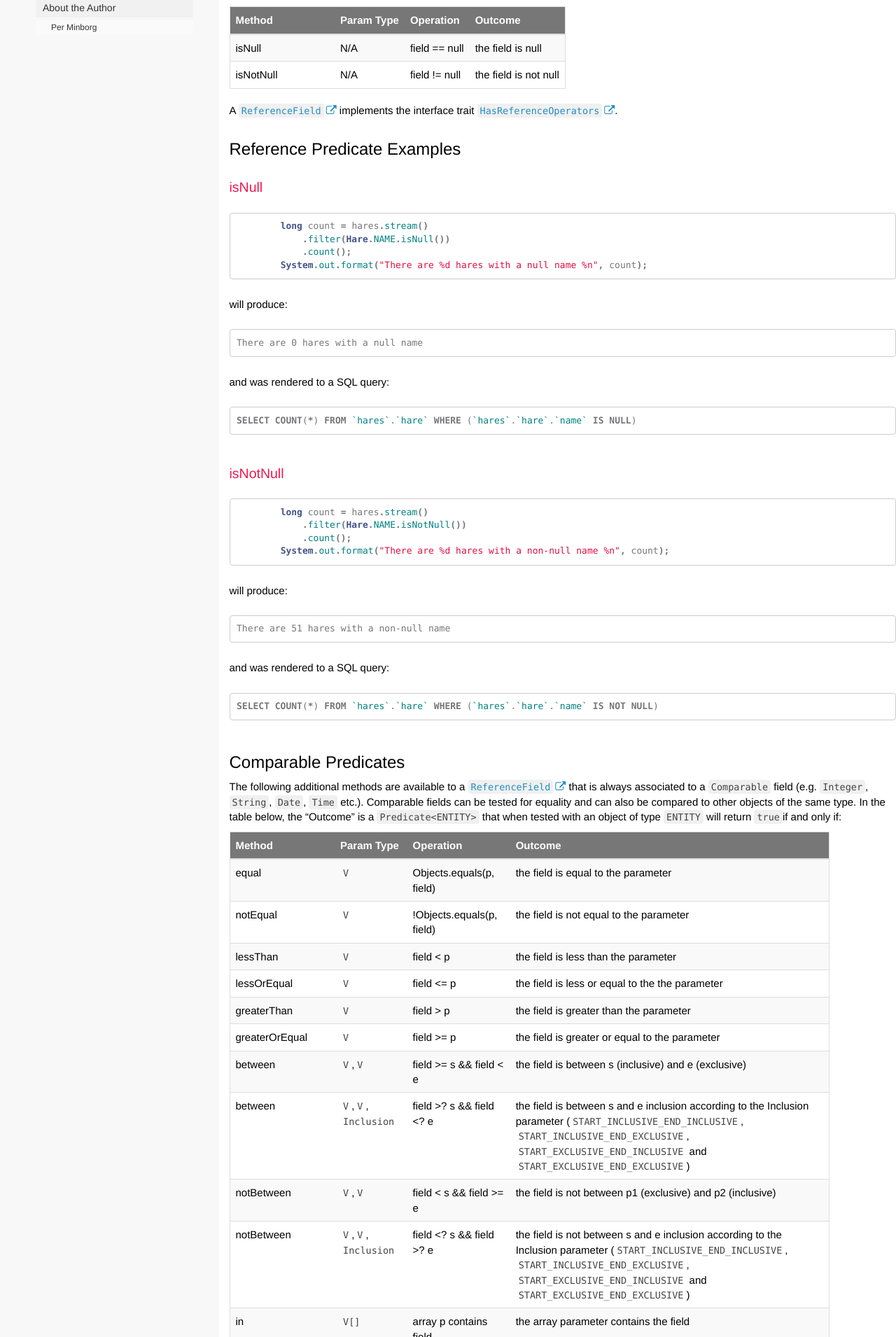
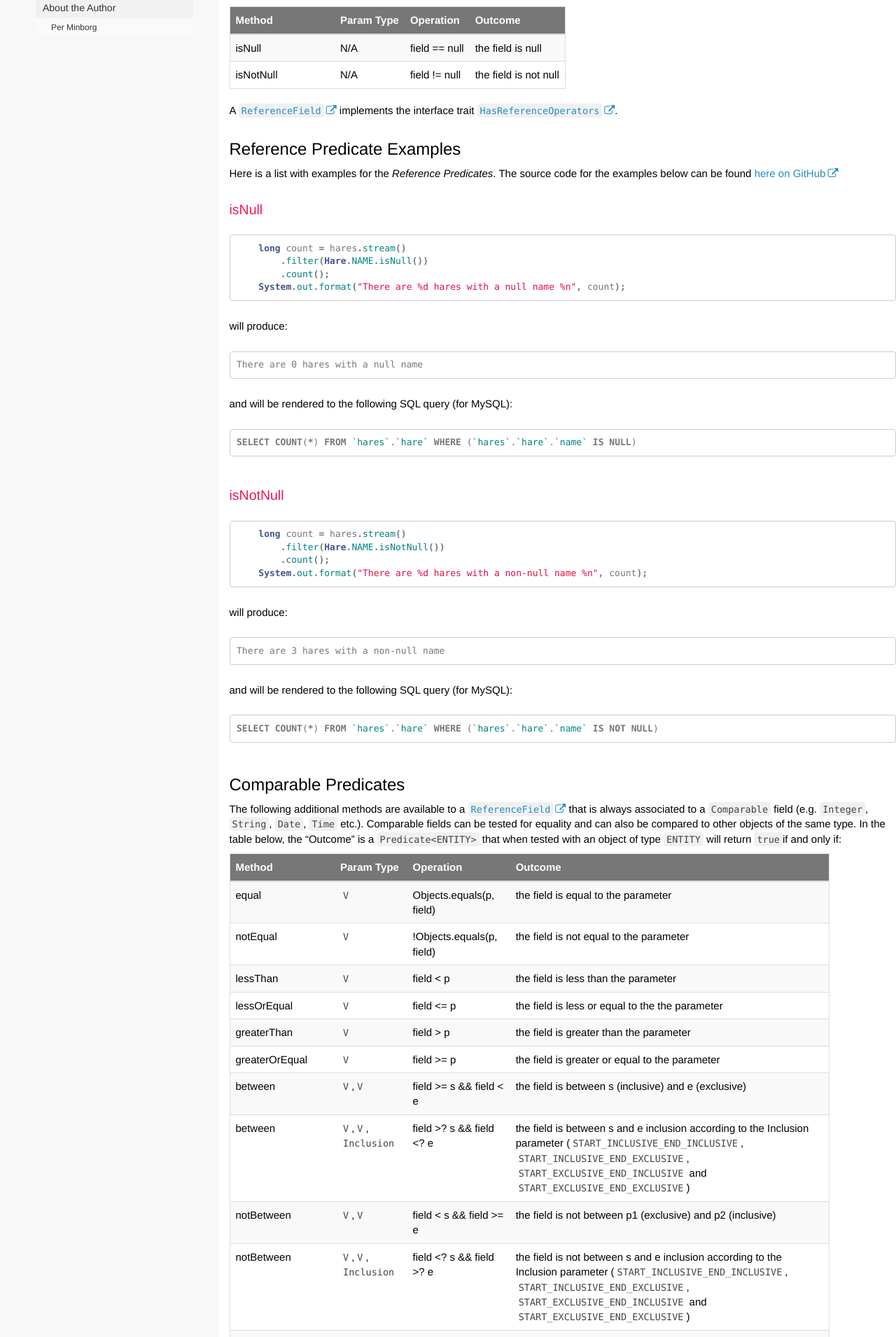
Before and after one commit to speedment/speedment-doc, a Jekyll site: the page built from pages/predicate.md, in a window 1280 px wide. Shown: the part 1484-3394 px from the top of the page at 70% size. Built offline with Jekyll 4.4.1, drawn with Linux system fonts in a browser that asks for light colours; nearby versions of some CDN libraries; comment, search, counter and statistics services are not loaded; some of the changed text lies outside the part shown.

Commit message:
predicate: Add links to GitHub

````diff
--- a/pages/predicate.md
+++ b/pages/predicate.md
@@ -75,35 +75,36 @@ The following methods are available to all {{site.data.javadoc.ReferenceField}}s
 A {{site.data.javadoc.ReferenceField}} implements the interface trait {{site.data.javadoc.HasReferenceOperators}}.
 
 ## Reference Predicate Examples
+Here is a list with examples for the *Reference Predicates*. The source code for the examples below can be found [here on GitHub](https://github.com/speedment/speedment-doc-examples/blob/master/src/main/java/com/speedment/documentation/predicate/ReferencePredicates.java)
 
 ### isNull
 ``` java
-        long count = hares.stream()
-            .filter(Hare.NAME.isNull())
-            .count();
-        System.out.format("There are %d hares with a null name %n", count);
+    long count = hares.stream()
+        .filter(Hare.NAME.isNull())
+        .count();
+    System.out.format("There are %d hares with a null name %n", count);
 ```
 will produce:
 ``` text
 There are 0 hares with a null name
 ```
-and was rendered to a SQL query:
+and will be rendered to the following SQL query (for MySQL):
 ``` sql
 SELECT COUNT(*) FROM `hares`.`hare` WHERE (`hares`.`hare`.`name` IS NULL)
 ```
 
 ### isNotNull
 ``` java
-        long count = hares.stream()
-            .filter(Hare.NAME.isNotNull())
-            .count();
-        System.out.format("There are %d hares with a non-null name %n", count);
+    long count = hares.stream()
+        .filter(Hare.NAME.isNotNull())
+        .count();
+    System.out.format("There are %d hares with a non-null name %n", count);
 ```
 will produce:
 ``` text
-There are 51 hares with a non-null name
+There are 3 hares with a non-null name
 ```
-and was rendered to a SQL query:
+and will be rendered to the following SQL query (for MySQL):
 ``` sql
 SELECT COUNT(*) FROM `hares`.`hare` WHERE (`hares`.`hare`.`name` IS NOT NULL)
 ```
@@ -134,6 +135,13 @@ Fields that are `null` will never fulfill any of the predicates.
 " %}
 
 A {{site.data.javadoc.ComparableField}} implements the interface traits {{site.data.javadoc.HasReferenceOperators}} and {{site.data.javadoc.HasComparableOperators}}.
+
+## Comparable Predicate Examples
+Here is a list with examples for the *Comparable Predicates*. The source code for the examples below can be found [here on GitHub](https://github.com/speedment/speedment-doc-examples/blob/master/src/main/java/com/speedment/documentation/predicate/ComparablePredicates.java)
+
+### equal
+TBW
+
 
 ## String Predicates
 The following additional methods (over {{site.data.javadoc.ReferenceField}}) are available to a {{site.data.javadoc.StringField}}:
@@ -169,12 +177,14 @@ A {{site.data.javadoc.StringField}} implements the interface traits {{site.data.
 An informal notation of method references is made in the table above with \"!\" indicating the `Predicate::negate` method. I.e. it means that the Operation indicates a `Predicate` that will return the negated value. The notation \"ic\" means that the method reference shall be applied ignoring case
 " %}
 
+## String Predicate Examples
+Here is a list with examples for the *String Predicates*. The source code for the examples below can be found [here on GitHub](https://github.com/speedment/speedment-doc-examples/blob/master/src/main/java/com/speedment/documentation/predicate/StringPredicates.java)
 
-
+### isEmpty
+TBW
 
 ## Primitive Predicates
-For performance reasons, there are a number of primitive fields available too.
-By using a primitive field, unnecessary boxing and auto-boxing cam be avoided.
+For performance reasons, there are a number of primitive fields available in addition to reference field. By using a primitive field, unnecessary boxing and auto-boxing cam be avoided. Primitive fields also generates primitive predicates like `IntPredicate` or `LongPredicate`
 
 ### IntPrimitiveField
 TBW
````
Also changed, not shown: other parts of pages/predicate.md (+8 -2 lines).
